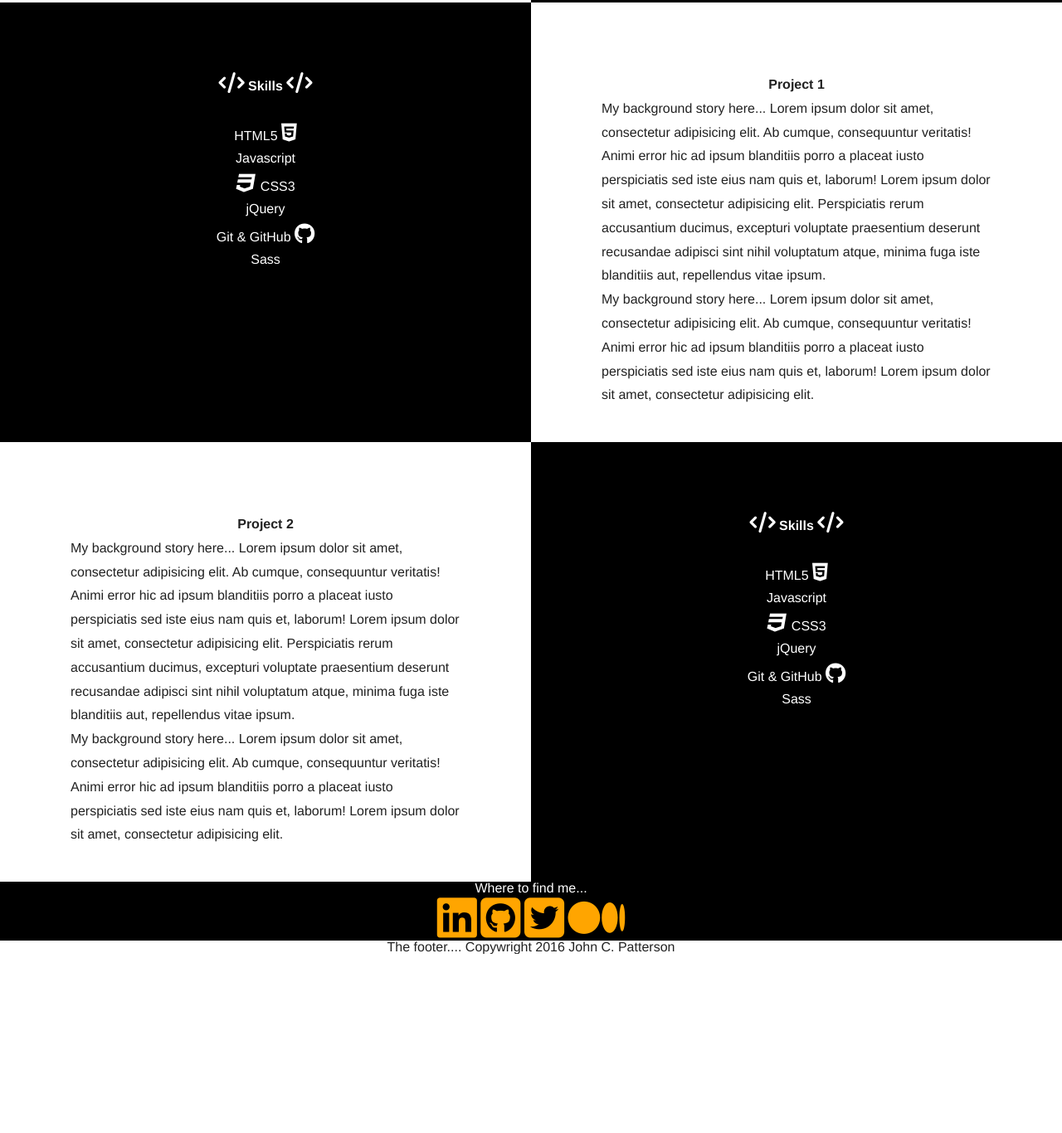
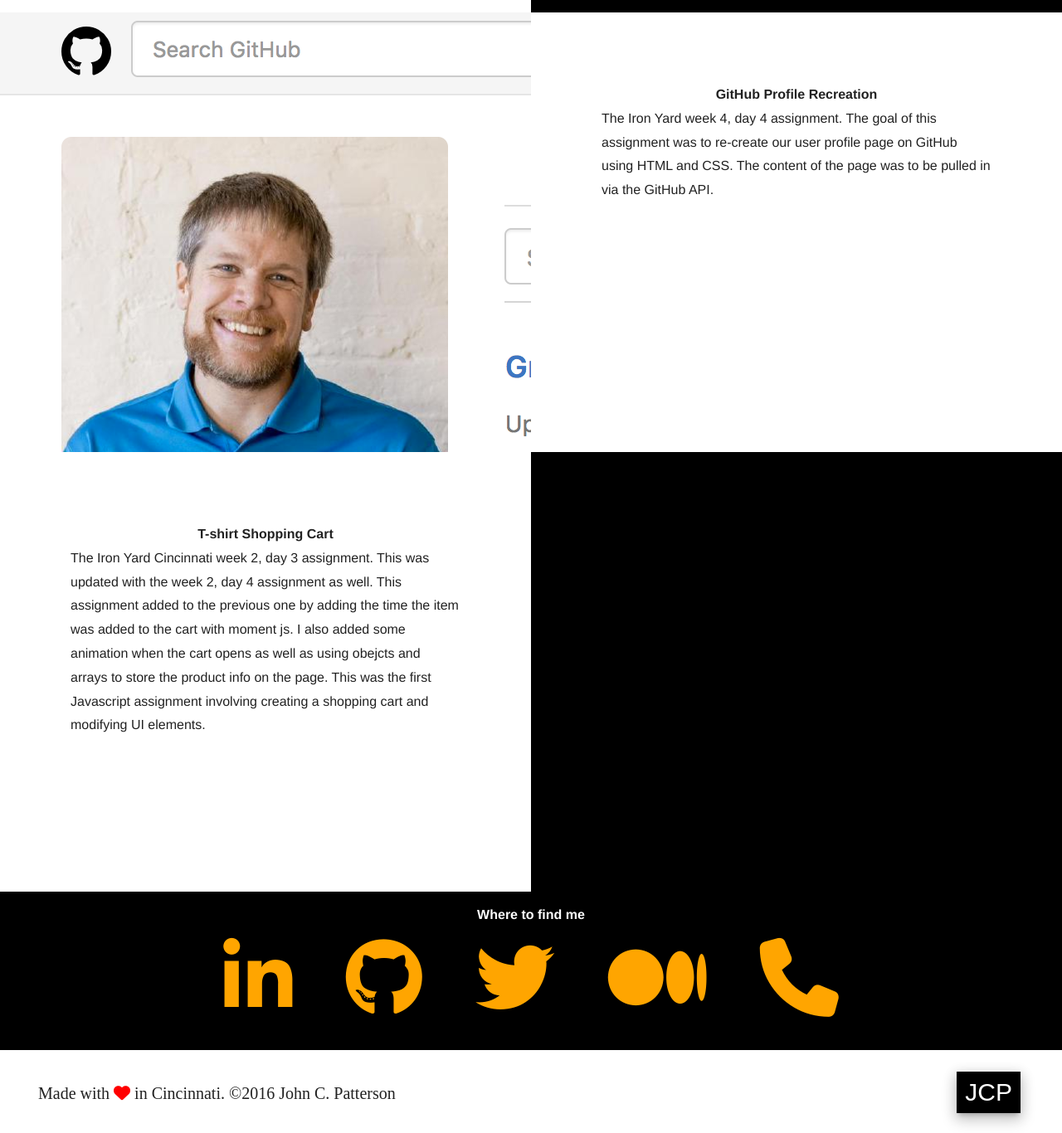
Before and after one commit to johncpatterson/portfolio-site, a website: page index.html in a window 1280 px wide. Shown: the part 980-2346 px from the top of the page at 83% size. Before the commit the page ends 2130 px from the top, so only its background shows below. Drawn offline with nearby package versions, Linux system fonts and the light colour scheme; files whose address does not match are found by name; a web font is replaced by a local one.

Commit message:
added contact me section and footer

```diff
--- a/index.html
+++ b/index.html
@@ -36,8 +36,7 @@
 <body ontouchstart=””>
   <header>
     <div class="header-container">
-      <div class="logo inline">JCP
-        <!-- <i class="fa fa-hand-o-down" aria-hidden="true"></i> -->
+      <div class="logo-header inline z-depth-3">JCP
       </div>
       <div class="nav-links inline">
         <ul class="inline">
@@ -55,12 +54,12 @@
       </section>
       <section class="intro inline-block col s12 m8">
         <p class="intro-text">
-          Hi I'm John and I like to build things on the web. Check out my stuff...
+          Hey I'm John and I like to build things on the web. Check out my stuff...
         </p>
       </section>
     </section>
   </div>
-  <div class="row no-margin">
+  <div class="row no-margin" id="whoami">
     <section class="background inline-block col s12 m6">
       <h2>Who Am I?</h2>
       <p>My background story here... Lorem ipsum dolor sit amet, consectetur adipisicing elit. Ab cumque, consequuntur veritatis! Animi error hic ad ipsum blanditiis porro a placeat iusto perspiciatis sed iste eius nam quis et, laborum! Lorem ipsum dolor sit amet, consectetur adipisicing elit. Perspiciatis rerum accusantium ducimus, excepturi voluptate praesentium deserunt recusandae adipisci sint nihil voluptatum atque, minima fuga iste blanditiis aut, repellendus vitae ipsum.</p>
@@ -84,71 +83,44 @@
     </section>
   </div>
   <div class="row no-margin">
-    <section class="skills inline-block col s12 m6">
-      <h2><i class="fa fa-code" aria-hidden="true"></i>
- Skills <i class="fa fa-code" aria-hidden="true"></i>
- </h2>
-      <ol>
-        <li>HTML5 <i class="fa fa-html5" aria-hidden="true"></i>
-        </li>
-        <li>Javascript</li>
-        <li><i class="fa fa-css3" aria-hidden="true"></i> CSS3
-        </li>
-        <li>jQuery</li>
-        <li>Git & GitHub <i class="fa fa-github" aria-hidden="true"></i>
-        </li>
-        <li>Sass</li>
-      </ol>
+    <section class="skills project-1 inline-block col s12 m6" id="whatido">
+
     </section>
     <section class="background inline-block project hide-on-mobile col s12 m6">
-      <h2>Project 1</h2>
-      <p>My background story here... Lorem ipsum dolor sit amet, consectetur adipisicing elit. Ab cumque, consequuntur veritatis! Animi error hic ad ipsum blanditiis porro a placeat iusto perspiciatis sed iste eius nam quis et, laborum! Lorem ipsum dolor sit amet, consectetur adipisicing elit. Perspiciatis rerum accusantium ducimus, excepturi voluptate praesentium deserunt recusandae adipisci sint nihil voluptatum atque, minima fuga iste blanditiis aut, repellendus vitae ipsum.</p>
-      <p>My background story here... Lorem ipsum dolor sit amet, consectetur adipisicing elit. Ab cumque, consequuntur veritatis! Animi error hic ad ipsum blanditiis porro a placeat iusto perspiciatis sed iste eius nam quis et, laborum! Lorem ipsum dolor sit amet, consectetur adipisicing elit.</p>
+      <h2>GitHub Profile Recreation</h2>
+      <p>The Iron Yard week 4, day 4 assignment. The goal of this assignment was to re-create our user profile page on GitHub using HTML and CSS. The content of the page was to be pulled in via the GitHub API.</p>
     </section>
   </div>
   <div class="row no-margin">
     <section class="background inline-block project hide-on-mobile col s12 m6">
-      <h2>Project 2</h2>
-      <p>My background story here... Lorem ipsum dolor sit amet, consectetur adipisicing elit. Ab cumque, consequuntur veritatis! Animi error hic ad ipsum blanditiis porro a placeat iusto perspiciatis sed iste eius nam quis et, laborum! Lorem ipsum dolor sit amet, consectetur adipisicing elit. Perspiciatis rerum accusantium ducimus, excepturi voluptate praesentium deserunt recusandae adipisci sint nihil voluptatum atque, minima fuga iste blanditiis aut, repellendus vitae ipsum.</p>
-      <p>My background story here... Lorem ipsum dolor sit amet, consectetur adipisicing elit. Ab cumque, consequuntur veritatis! Animi error hic ad ipsum blanditiis porro a placeat iusto perspiciatis sed iste eius nam quis et, laborum! Lorem ipsum dolor sit amet, consectetur adipisicing elit.</p>
+      <h2>T-shirt Shopping Cart</h2>
+      <p>The Iron Yard Cincinnati week 2, day 3 assignment. This was updated with the week 2, day 4 assignment as well. This assignment added to the previous one by adding the time the item was added to the cart with moment js. I also added some animation when the cart opens as well as using obejcts and arrays to store the product info on the page. This was the first Javascript assignment involving creating a shopping cart and modifying UI elements.</p>
     </section>
     <section class="skills inline-block col s12 m6">
-      <h2><i class="fa fa-code" aria-hidden="true"></i>
-  Skills <i class="fa fa-code" aria-hidden="true"></i>
-  </h2>
-      <ol>
-        <li>HTML5 <i class="fa fa-html5" aria-hidden="true"></i>
-        </li>
-        <li>Javascript</li>
-        <li><i class="fa fa-css3" aria-hidden="true"></i> CSS3
-        </li>
-        <li>jQuery</li>
-        <li>Git & GitHub <i class="fa fa-github" aria-hidden="true"></i>
-        </li>
-        <li>Sass</li>
-      </ol>
+
     </section>
   </div>
   <div class="row no-margin">
-    <section class="contact inline-block col s12">
-      <p>Where to find me...</p>
+    <section class="contact inline-block col s12" id="wheretofindme">
+      <h2>Where to find me</h2>
       <ol>
-        <li><i class="fa fa-linkedin-square" aria-hidden="true"></i>
+        <li><a href="https://www.linkedin.com/in/john-patterson-85b240131" target="_blank"><i class="fa fa-linkedin" aria-hidden="true"></i></a>
         </li>
-        <li><i class="fa fa-github-square" aria-hidden="true"></i>
+        <li><a href="https://github.com/johncpatterson" target="_blank"><i class="fa fa-github" aria-hidden="true"></i></a>
         </li>
-        <li><i class="fa fa-twitter-square" aria-hidden="true"></i>
+        <li><a href="https://twitter.com/johncpatterson" target="_blank"><i class="fa fa-twitter" aria-hidden="true"></i></a>
         </li>
-        <li><i class="fa fa-medium" aria-hidden="true"></i>
+        <li><a href="https://medium.com/@johncpatterson" target="_blank"><i class="fa fa-medium" aria-hidden="true"></i></a>
+        </li>
+        <li><a href="tel:513-484-4738"><i class="fa fa-phone" aria-hidden="true"></a></i>
         </li>
       </ol>
     </section>
   </div>
-  <div class="row no-margin">
-    <footer class="col s12">
-      The footer.... Copywright 2016 John C. Patterson
-    </footer>
-  </div>
+  <footer>
+    <div class="logo-footer inline z-depth-3">JCP</div>
+    <p class="copyright inline"> Made with <i class="fa fa-heart" aria-hidden="true"></i> in Cincinnati. &#169;2016 John C. Patterson</p>
+  </footer>
   <!-- <script src="https://cdnjs.cloudflare.com/ajax/libs/jquery/3.1.0/jquery.min.js"></script> -->
   <!-- <script src="https://cdnjs.cloudflare.com/ajax/libs/materialize/0.97.8/js/materialize.min.js"></script>
   <script src="js/main.js"></script> -->
--- a/sass/main.scss
+++ b/sass/main.scss
@@ -49,15 +49,22 @@
             z-index: 100;
             padding: 28px 30px 28px 30px;
             vertical-align: middle;
-            .logo {
+            // box-shadow: 0px 3px 5px gray;
+            box-shadow: 0 9px 5px -7px #777;
+            .logo-header {
               font-size: 53px;
               font-family: 'Aclonica', sans-serif;
+              background-color: black;
+              color: white;
+              padding: 10px;
+              // box-shadow: 0 10px 6px -6px #777;
             }
             .nav-links {
               float: right;
               vertical-align: middle;
               font-weight: 600;
               padding-top: 14px;
+              font-size: 1.1em;
               ul {
                 li {
                   display: inline-block;
@@ -95,7 +102,7 @@
           }
 
           .intro-container {
-            margin-top: 113px;
+            margin-top: 125px;
           }
 
           .intro {
@@ -136,13 +143,14 @@
             background-color: black;
             text-align: center;
             color: white;
-            vertical-align: center;
+
             h2 {
               text-align: center;
               font-weight: 600;
             }
             i {
               font-size: 25px;
+              color: orange;
             }
             ol {
               margin-top: 30px;
@@ -153,26 +161,72 @@
             }
           }
 
+          .project-1 {
+          	background-image: url('img/github-profile-screenshot.png');
+
+          }
+
+
+
+
           .contact {
             height: auto;
             background-color: black;
             color: white;
             text-align: center;
+            padding-top: 20px !important;
+            padding-bottom: 20px !important;
+            h2 {
+              text-align: center;
+              font-weight: 600;
+            }
             ol {
+              padding: 10px 30px 10px 30px;
+              display: inline-block;
               li {
                 display: inline-block;
+                padding: 10px 30px 10px 30px;
                 i {
-                  font-size: 55px;
+                  font-size: 95px;
                   color: orange;
+                  transition-property: color;
+                  transition-duration: 0.3s;
+                  transition-timing-function: linear;
+                  &:hover {
+                    color: white;
+                  }
                 }
               }
+            }
+            p {
+              text-align: center;
             }
           }
 
           footer {
-            text-align: center;
-            height: auto;
+            height: 100px;
             background-color: white;
+            position: relative;
+            p.copyright {
+              font-family: 'Volkhov', serif;
+              font-size: 20px;
+              position: absolute;
+              left: 46px;
+              bottom: 38px;
+              i {
+                color: red;
+              }
+            }
+            .logo-footer {
+              font-size: 30px;
+              font-family: 'Aclonica', sans-serif;
+              background-color: black;
+              color: white;
+              padding: 10px;
+              position: absolute;
+              right: 50px;
+              bottom: 24px;
+            }
           }
 
           //Mediq Queries
@@ -201,7 +255,7 @@
                 padding: 15px 6px 15px 12px;
               }
               .intro-container {
-                margin-top: 104px;
+                margin-top: 110px;
               }
               .headshot {
                 padding: 0 !important;
@@ -218,7 +272,7 @@
                 font-size: 20px;
               }
               .intro-container {
-                margin-top: 70px;
+                margin-top: 90px;
               }
               p.intro-text {
                 font-size: 0.8em;
```
Also changed, not shown: css/main.css, img/github-profile-screenshot.png (added).
